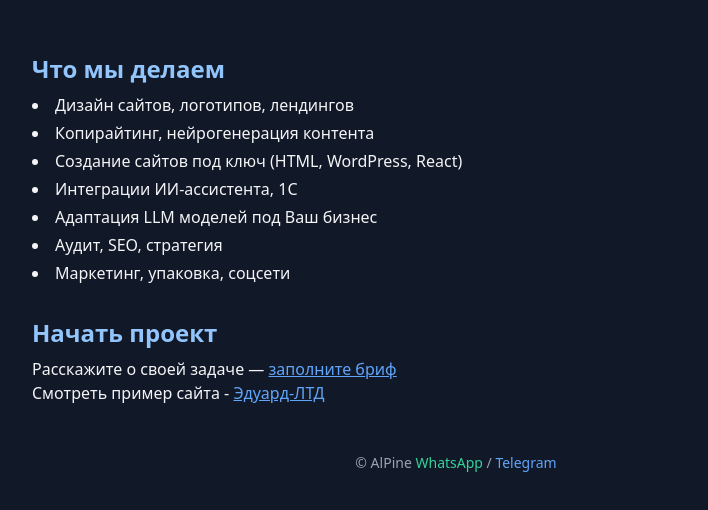
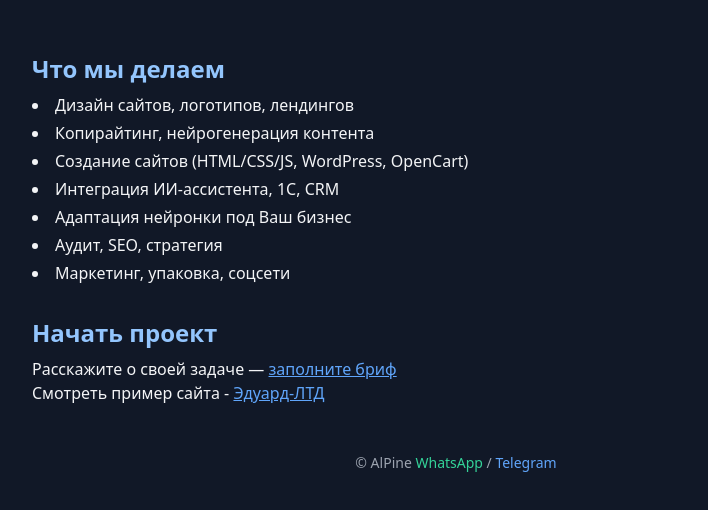
Before and after one commit to AlPinegin/AlPi, a plain HTML site: page index.html in a window 1280 px wide. Shown: the part 240-750 px from the top of the page, without its empty margins (184-892 px from the left). Drawn offline with nearby package versions, Linux system fonts and the light colour scheme.

Commit message:
change list section

```diff
--- a/index.html
+++ b/index.html
@@ -24,9 +24,9 @@
       <ul class="list-disc list-inside space-y-1">
         <li>Дизайн сайтов, логотипов, лендингов</li>
         <li>Копирайтинг, нейрогенерация контента</li>
-        <li>Создание сайтов под ключ (HTML, WordPress, React)</li>
-        <li>Интеграции ИИ-ассистента, 1С</li>
-        <li>Адаптация LLM моделей под Ваш бизнес</li>
+        <li>Создание сайтов (HTML/CSS/JS, WordPress, OpenCart)</li>
+        <li>Интеграция ИИ-ассистента, 1С, CRM</li>
+        <li>Адаптация нейронки под Ваш бизнес</li>
         <li>Аудит, SEO, стратегия</li>
         <li>Маркетинг, упаковка, соцсети</li>
       </ul>
```
